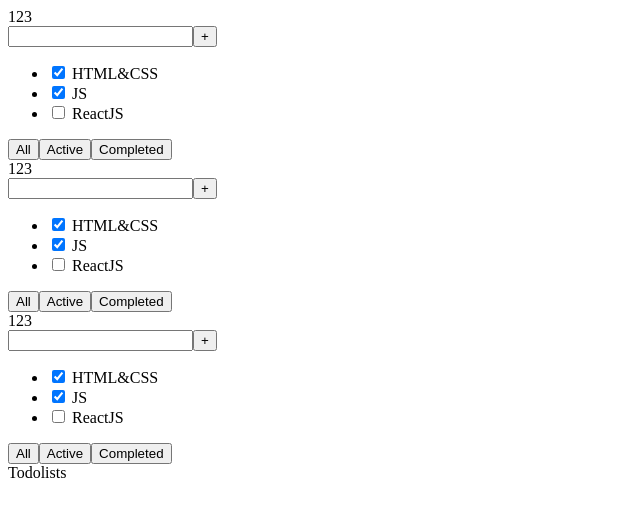
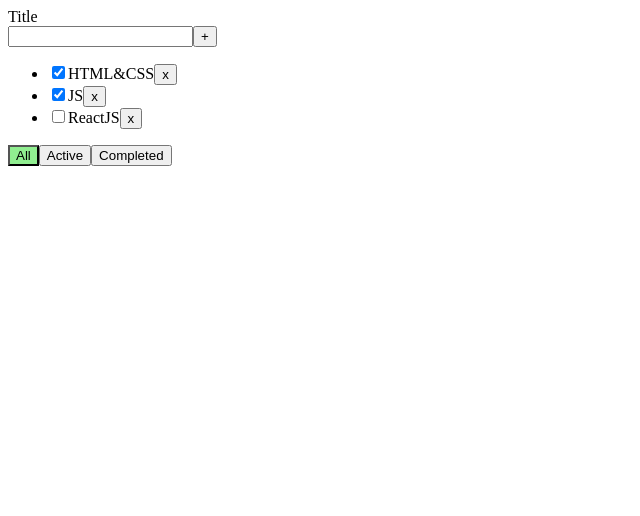
Before and after one commit to Endle2sCoding/todolist, a React (Vite) app: page / in a window 1280 px wide. Shown: the top 516 px of the page, without its empty margins (0-640 px from the left). Built offline with nearby package versions, Linux system fonts and the light colour scheme.

Commit message:
cr addTl()

```diff
--- a/index.html
+++ b/index.html
@@ -12,7 +12,7 @@
     name="viewport"
     content="width=device-width, initial-scale=1.0"
   />
-  <title>Vite + React + TS</title>
+  <title>Todolist</title>
 </head>
 
 <body>
--- a/package.json
+++ b/package.json
@@ -11,7 +11,8 @@
   },
   "dependencies": {
     "react": "^19.0.0",
-    "react-dom": "^19.0.0"
+    "react-dom": "^19.0.0",
+    "uuid": "^11.1.0"
   },
   "devDependencies": {
     "@eslint/js": "^9.21.0",
--- a/src/pages/MainPage/MainPage.tsx
+++ b/src/pages/MainPage/MainPage.tsx
@@ -6,8 +6,6 @@
 
 export const MainPage = ({ className }: MainPageProps) => {
 
-
-
   return (
     <div className={`${className ? className : ""}`}>
       <Todolists />
--- /dev/null
+++ b/src/shared/ui/AppButon/AppButon.tsx
@@ -0,0 +1,20 @@
+import { ButtonHTMLAttributes, ReactNode } from "react";
+
+interface AppButonProps extends ButtonHTMLAttributes<HTMLButtonElement> {
+  children: ReactNode;
+  className?: string;
+}
+export const AppButon = ({
+  children,
+  className,
+  ...otherProps
+}: AppButonProps) => {
+  return (
+    <button
+      {...otherProps}
+      className={`${className ? className : ""}`}
+    >
+      {children}
+    </button>
+  );
+};
--- a/src/widgets/Todolists/ui/TodolistItem.tsx
+++ b/src/widgets/Todolists/ui/TodolistItem.tsx
@@ -1,41 +1,96 @@
-import { Task } from "./Todolists";
+import { AppButon } from "@/shared/ui/AppButon/AppButon";
+import { FilterTypes, Task } from "./Todolists";
+import { ChangeEvent, KeyboardEvent, useState } from "react";
+import s from "./Todolists.module.scss";
 
 interface TodolistItemProps {
   title: string;
   tasks: Task[];
   className?: string;
+  removeTask: (id: string) => void;
+  changeTaskFilter: (filter: FilterTypes) => void;
+  createTask: (title: string) => void;
+  changeTaskStatus: (id: string, status: boolean) => void;
+  error: string | null;
+  setError: (value: string | null) => void;
+  filter: FilterTypes;
 }
 export const TodolistItem = ({
   title,
   tasks,
   className,
+  removeTask,
+  changeTaskFilter,
+  createTask,
+  changeTaskStatus,
+  error,
+  setError,
+  filter,
 }: TodolistItemProps) => {
+  const [valueValue, setInputValue] = useState<string>("");
+
+  const createTaskHandler = () => {
+    createTask(valueValue);
+    setInputValue("");
+  };
   return (
     <div className={`${className ? className : ""}`}>
       <div>{title}</div>
       <div>
-        <input />
-        <button>+</button>
+        <input
+          value={valueValue}
+          onChange={(e: ChangeEvent<HTMLInputElement>) => {
+            setInputValue(e.currentTarget.value);
+            setError(null);
+          }}
+          onKeyUp={(e: KeyboardEvent<HTMLInputElement>) => {
+            if (e.key === "Enter") {
+              createTaskHandler();
+            }
+          }}
+          className={`${error ? s.error : ""}`}
+        />
+        <AppButon onClick={createTaskHandler}>+</AppButon>
+        {error && <div className={s["error-message"]}>{error}</div>}
       </div>
-      <ul>
-        {tasks.length !== 0 ? (
-          tasks.map((t) => (
+      {tasks.length === 0 ? (
+        <div>Тасок нет</div>
+      ) : (
+        <ul>
+          {tasks.map((t) => (
             <li key={t.id}>
               <input
                 type="checkbox"
                 checked={t.isDone}
-              />{" "}
+                onChange={(e: ChangeEvent<HTMLInputElement>) => {
+                  changeTaskStatus(t.id, e.currentTarget.checked);
+                }}
+              />
               <span>{t.title}</span>
+              <AppButon onClick={() => removeTask(t.id)}>x</AppButon>
             </li>
-          ))
-        ) : (
-          <div>Тасок нет</div>
-        )}
-      </ul>
+          ))}
+        </ul>
+      )}
       <div>
-        <button>All</button>
-        <button>Active</button>
-        <button>Completed</button>
+        <AppButon
+          className={filter === "all" ? s["active-filter"] : ""}
+          onClick={() => changeTaskFilter("all")}
+        >
+          All
+        </AppButon>
+        <AppButon
+          className={filter === "active" ? s["active-filter"] : ""}
+          onClick={() => changeTaskFilter("active")}
+        >
+          Active
+        </AppButon>
+        <AppButon
+          className={filter === "competed" ? s["active-filter"] : ""}
+          onClick={() => changeTaskFilter("competed")}
+        >
+          Completed
+        </AppButon>
       </div>
     </div>
   );
--- a/src/widgets/Todolists/ui/Todolists.module.scss
+++ b/src/widgets/Todolists/ui/Todolists.module.scss
@@ -0,0 +1,11 @@
+.error {
+  border: red 1px solid;
+}
+
+.error-message {
+  color: red;
+}
+
+.active-filter {
+  background-color: lightgreen;
+}
--- a/src/widgets/Todolists/ui/Todolists.tsx
+++ b/src/widgets/Todolists/ui/Todolists.tsx
@@ -1,32 +1,68 @@
+import { useState } from "react";
 import { TodolistItem } from "./TodolistItem";
+import s from "./Todolists.module.scss";
+import { v1 } from "uuid";
 
-import s from "./Todolists.module.scss";
 interface TodolistsProps {
   className?: string;
 }
+
 export type Task = {
-  id: number;
+  id: string;
   title: string;
   isDone: boolean;
 };
+export type FilterTypes = "all" | "active" | "competed";
 export const Todolists = ({ className }: TodolistsProps) => {
-  const tasks1: Task[] = [
-    { id: 1, title: "HTML&CSS", isDone: true },
-    { id: 2, title: "JS", isDone: true },
-    { id: 3, title: "ReactJS", isDone: false },
-  ];
+  const [tasks, setTasks] = useState<Task[]>([
+    { id: v1(), title: "HTML&CSS", isDone: true },
+    { id: v1(), title: "JS", isDone: true },
+    { id: v1(), title: "ReactJS", isDone: false },
+  ]);
+  const [filter, setFilter] = useState<FilterTypes>("all");
+  const [error, setError] = useState<string | null>(null);
+
+  let filtredTasks = tasks;
+  if (filter === "active") {
+    filtredTasks = tasks.filter((t) => t.isDone);
+  }
+  if (filter === "competed") {
+    filtredTasks = tasks.filter((t) => !t.isDone);
+  }
+
+  const removeTask = (id: string) => {
+    setTasks([...tasks.filter((t) => t.id !== id)]);
+  };
+  const changeTaskFilter = (filter: FilterTypes) => {
+    setFilter(filter);
+  };
+
+  const createTask = (title: string) => {
+    if (title.trim().length > 0) {
+      setTasks([...tasks, { id: v1(), title: title, isDone: false }]);
+    } else {
+      setError("Title is required");
+    }
+  };
+
+  const changeTaskStatus = (id: string, status: boolean) => {
+    setTasks([
+      ...tasks.map((t) => (t.id === id ? { ...t, isDone: status } : t)),
+    ]);
+  };
   return (
     <div className={`${s.todolists} ${className ? className : ""}`}>
-      {new Array(3).fill("").map((_, i) => {
-        return (
           <TodolistItem
-            title="123"
-            key={i}
-            tasks={tasks1}
+            title="Title"
+            tasks={filtredTasks}
+            removeTask={removeTask}
+            changeTaskFilter={changeTaskFilter}
+            createTask={createTask}
+            changeTaskStatus={changeTaskStatus}
+            error={error}
+            setError={setError}
+            filter={filter}
           />
-        );
-      })}
-      <div>Todolists</div>
     </div>
   );
 };
```
Also changed, not shown: 1 other file (tests, documents, lock files or other folders).
